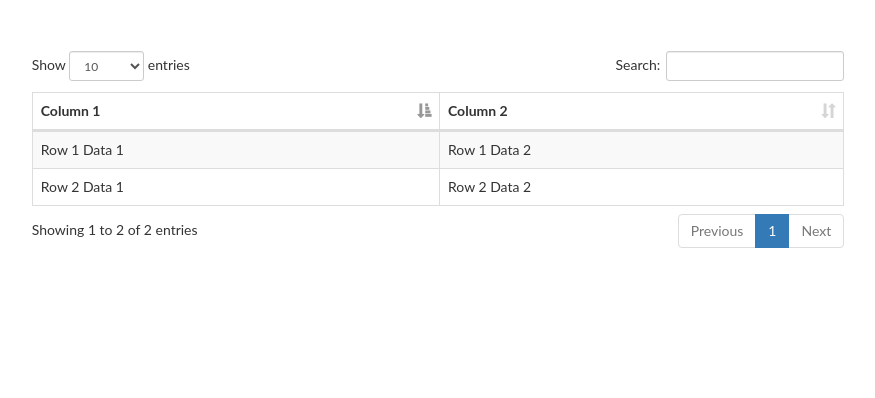
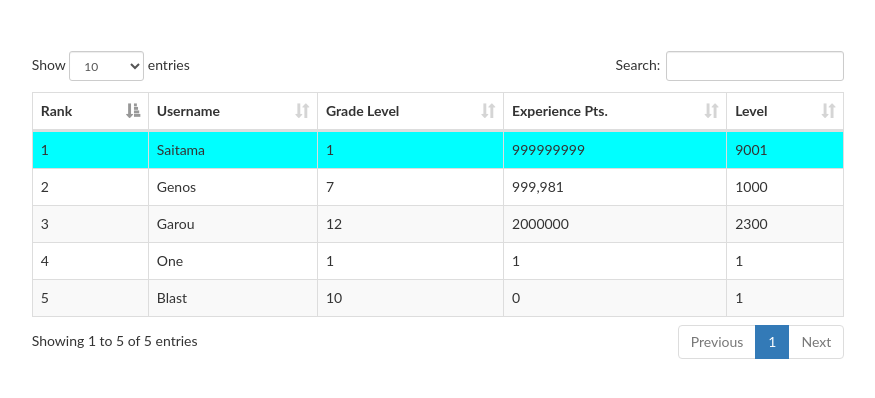
Before and after one commit to amc8391/CoderGarten, a Flask app: page /leaderboard in a window 1280 px wide. Shown: the part 51-449 px from the top of the page, without its empty margins (202-1077 px from the left). Run offline with Flask 2, Linux system fonts and the light colour scheme; some libraries are stand-ins or nearby versions; some web fonts are replaced.

Commit message:
populated student leaderboard table. added hrefs to some student navbar links

```diff
--- a/app/static/css/main.css
+++ b/app/static/css/main.css
@@ -45,6 +45,10 @@ ul {
 	width: 65%;
 }
 
+.you {
+	background-color: cyan !important;
+}
+
 /* contents */
 /*table tr:hover:not(:first-child) {
 	cursor: pointer;
--- a/app/templates/Leaderboard.html
+++ /dev/null
@@ -1,30 +0,0 @@
-{% extends 'main.html' %}
-
-{% block title %}
-	Welcome to CoderGarten!
-{% endblock %}
-
-{% block content %}
-<div style="height: 51px">
-</div>
-<div id="leaderboard">
-	<table id="table_id" class="table table-striped table-bordered leaderboard" cellspacing="0" width="100%">
-	    <thead>
-	        <tr>
-	            <th>Column 1</th>
-	            <th>Column 2</th>
-	        </tr>
-	    </thead>
-	    <tbody>
-	        <tr>
-	            <td>Row 1 Data 1</td>
-	            <td>Row 1 Data 2</td>
-	        </tr>
-	        <tr>
-	            <td>Row 2 Data 1</td>
-	            <td>Row 2 Data 2</td>
-	        </tr>
-	    </tbody>
-	</table>
-</div>
-{% endblock %}
--- /dev/null
+++ b/app/templates/leaderboard.html
@@ -0,0 +1,60 @@
+{% extends 'main.html' %}
+
+{% block title %}
+	Welcome to CoderGarten!
+{% endblock %}
+
+{% block content %}
+<div style="height: 51px">
+</div>
+<div id="leaderboard">
+	<table id="table_id" class="table table-striped table-bordered leaderboard" cellspacing="0" width="100%">
+	    <thead>
+	        <tr>
+	            <th>Rank</th>
+	            <th>Username</th>
+	            <th>Grade Level</th>
+	            <th>Experience Pts.</th>
+	            <th>Level</th>
+	        </tr>
+	    </thead>
+	    <tbody>
+	        <tr class="you">
+	            <td>1</td>
+	            <td>Saitama</td>
+	            <td>1</td>
+	            <td>999999999</td>
+	            <td>9001</td>
+	        </tr>
+	        <tr>
+	            <td>2</td>
+	            <td>Genos</td>
+	            <td>7</td>
+	            <td>999,981</td>
+	            <td>1000</td>
+	        </tr>
+	        <tr>
+	            <td>3</td>
+	            <td>Garou</td>
+	            <td>12</td>
+	            <td>2000000</td>
+	            <td>2300</td>
+	        </tr>
+	        <tr>
+	            <td>4</td>
+	            <td>One</td>
+	            <td>1</td>
+	            <td>1</td>
+	            <td>1</td>
+	        </tr>
+	        <tr>
+	            <td>5</td>
+	            <td>Blast</td>
+	            <td>10</td>
+	            <td>0</td>
+	            <td>1</td>
+	        </tr>
+	    </tbody>
+	</table>
+</div>
+{% endblock %}
--- a/app/templates/main.html
+++ b/app/templates/main.html
@@ -22,6 +22,7 @@
 </head>
 
 <body>
+    <!-- begin student navbar -->
     <nav class="navbar navbar-inverse navbar-fixed-top">
       <div class="container">
         <div class="navbar-header">
@@ -35,9 +36,9 @@
         </div>
         <div id="navbar" class="navbar-collapse collapse">
           <ul class="nav navbar-nav">
-            <li class="active"><a href="#">Home</a></li>
+            <li class="active"><a href="/student-homepage">Home</a></li>
             <li><a href="/assignments">Assignments</a></li>
-            <li><a href="/leaderboards">Leaderboards</a></li>
+            <li><a href="/leaderboard">Leaderboards</a></li>
             <li><a href="/messages">Messages</a></li>
             <li><a href="/Settings">Settings</a></li>
           </ul>
@@ -48,6 +49,7 @@
         </div><!--/.nav-collapse -->
       </div>
     </nav>
+    <!-- end student navbar -->
     <div class="container-fluid">
         <!--<div class="row full">
             <div class="col-sm-3 col-md-2 sidebar side">
```
